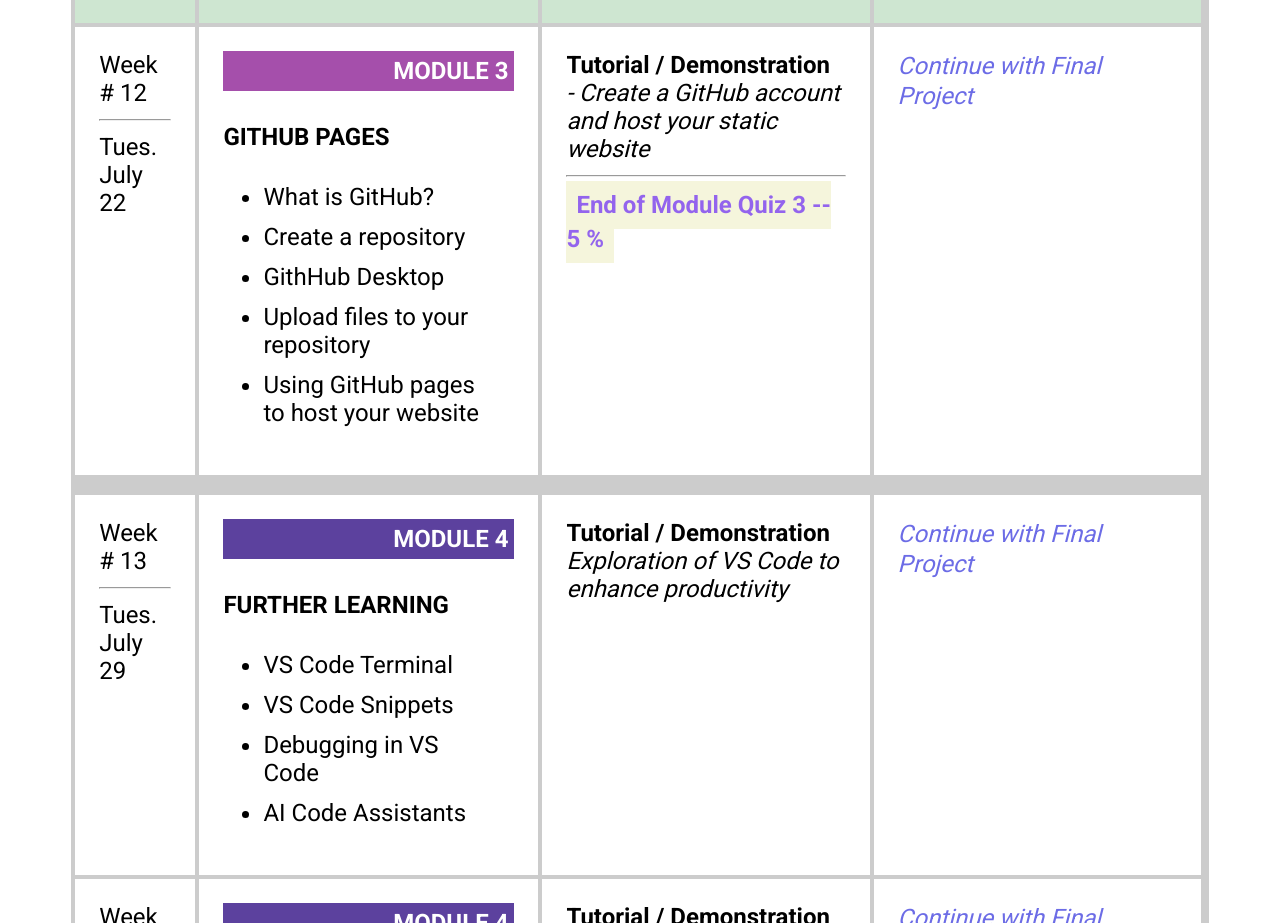
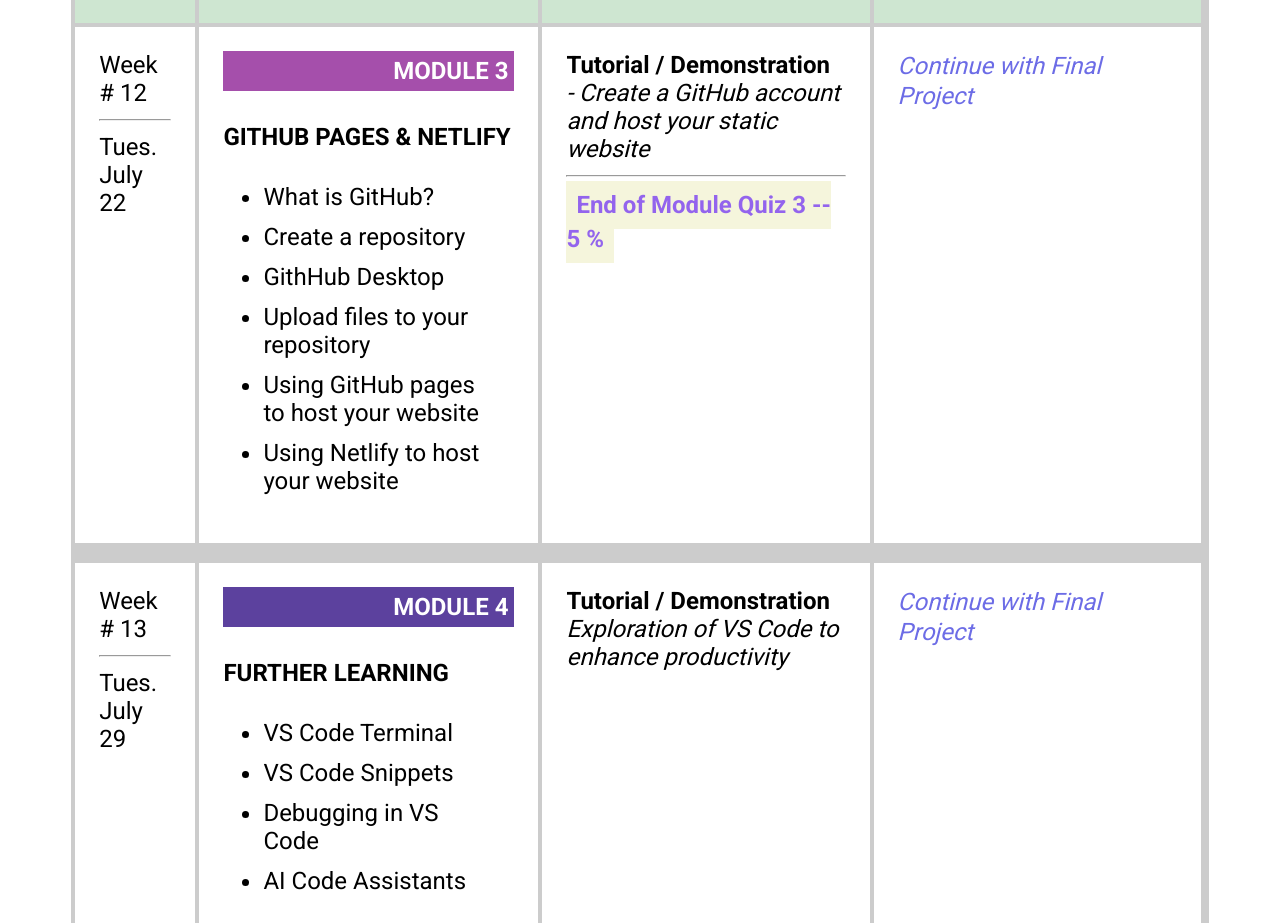
Before and after one commit to Felice63/GDPW-153-adv-critPath-main, a plain HTML site: page index.html in a window 1280 px wide. Shown: the part 4880-5803 px from the top of the page. Drawn offline with Linux system fonts and the light colour scheme.

Commit message:
Some updates made

```diff
--- a/index.html
+++ b/index.html
@@ -362,13 +362,14 @@
       <section class="thisWeek modsep row" data-weekNum="30">
         <span>
           <div class="modThree">MODULE 3</div>
-          <h4>GITHUB PAGES</h4>
+          <h4>GITHUB PAGES & NETLIFY</h4>
           <ul>
             <li>What is GitHub?</li>
             <li>Create a repository</li>
             <li>GithHub Desktop</li>
             <li>Upload files to your repository</li>
             <li>Using GitHub pages to host your website</li>
+            <li>Using Netlify to host your website</li>
           </ul>
         </span>
       </section>
```
